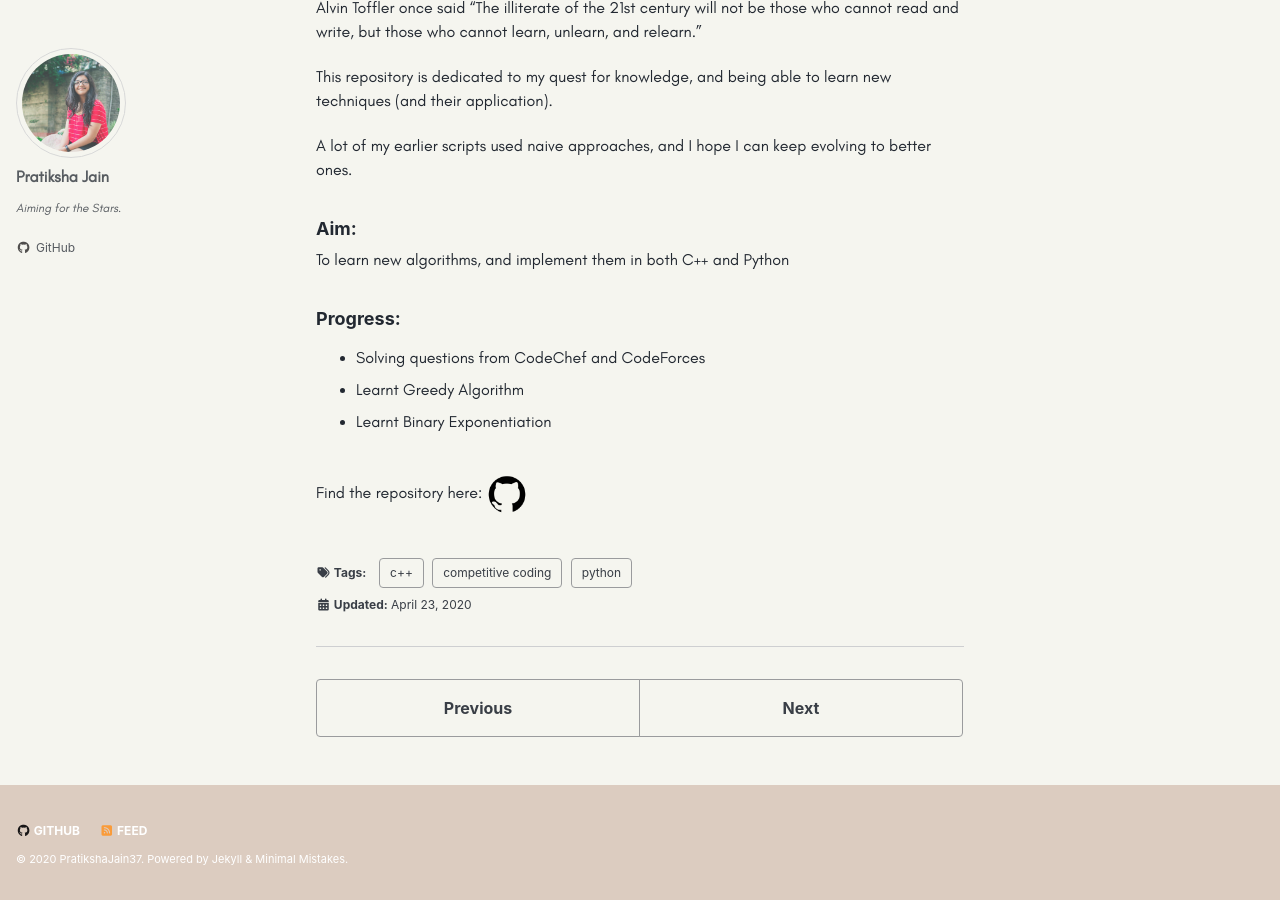
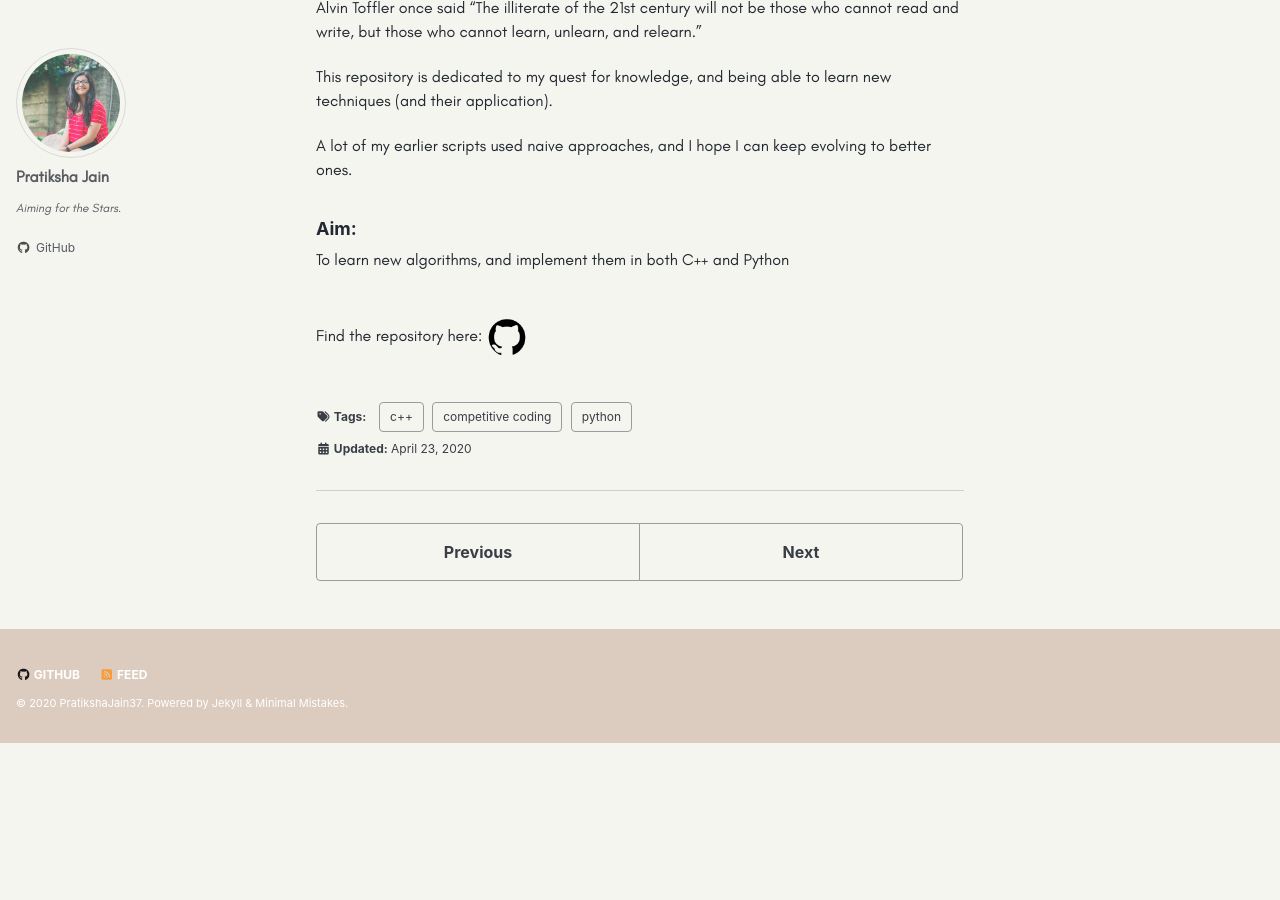
Before and after one commit to PratikshaJain37/PratikshaJain37.github.io, a Jekyll site: the page built from _posts/2020-04-23-random-solutions.md, in a window 1280 px wide and 900 px high, scrolled down 583 px. Built offline with Jekyll 4.4.1, drawn with Linux system fonts in a browser that asks for light colours; cached includes are drawn as plain includes; nearby versions of some CDN libraries; after the commit the page ends 1326 px from its top, so only the background shows below that.

Commit message:
Updating posts

```diff
--- a/_posts/2020-04-23-random-solutions.md
+++ b/_posts/2020-04-23-random-solutions.md
@@ -20,12 +20,6 @@ A lot of my earlier scripts used naive approaches, and I hope I can keep evolvin
 ### Aim: ###
 To learn new algorithms, and implement them in both C++ and Python
 
-### Progress: ###
-<ul>
-<li> Solving questions from CodeChef and CodeForces </li>
-<li> Learnt Greedy Algorithm </li>
-<li> Learnt Binary Exponentiation </li>
-</ul>
 <br>
 Find the repository here:
 <a href="https://github.com/PratikshaJain37/random-solutions">
```
Also changed, not shown: _posts/2019-11-09-scara.md (+2 -2 lines), _posts/2020-05-30-cypher-decypher.md (+0 -1 lines), _posts/2020-06-22-document-this.md (+1 -7 lines), _posts/2020-06-25-django-calculator.md (+1 -0 lines), _posts/2020-06-20-stock-prices.md (deleted).
